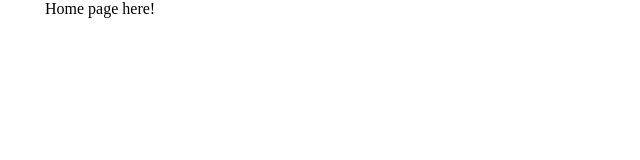
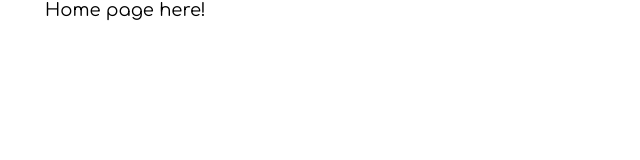
Before and after one commit to EdgeFirewalk/leaf, a React (Create React App) app: page / in a window 1280 px wide. Shown: the top 160 px of the page, without its empty margins (0-640 px from the left). Built offline with nearby package versions, Linux system fonts and the light colour scheme.

Commit message:
Add more basic styles, Prettify code

```diff
--- a/src/index.css
+++ b/src/index.css
@@ -1,7 +1,12 @@
 *,
 *::before,
 *::after {
-    margin: 0;
-    padding: 0;
-    box-sizing: border-box;
+  margin: 0;
+  padding: 0;
+  box-sizing: border-box;
+
+  color: var(--lightBrown);
+
+  font-size: 18px;
+  font-family: 'Comfortaa', sans-serif;
 }
```
